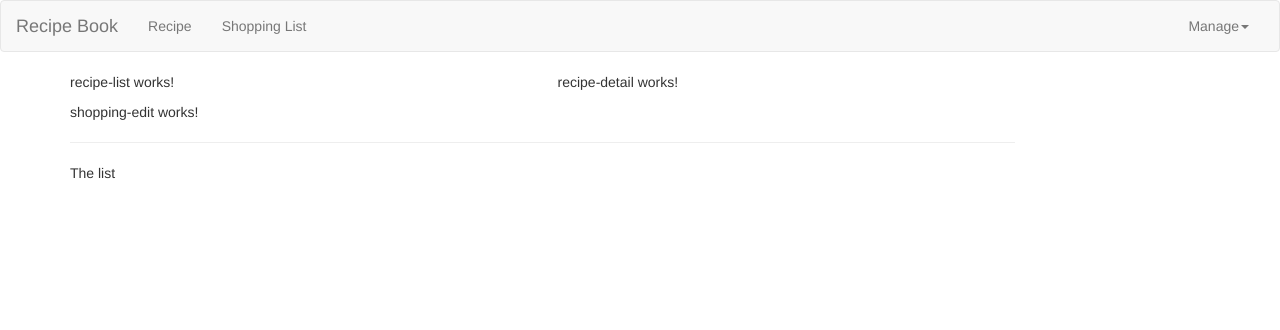
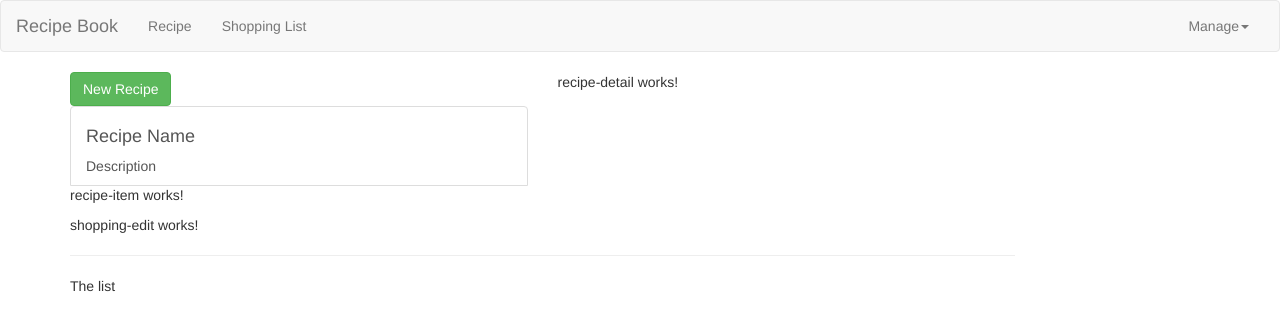
Before and after one commit to brandonwz815/ng9-complete-guide, an Angular app: page / in a window 1280 px wide. Shown: the top 330 px of the page. Built offline with nearby package versions, Linux system fonts and the light colour scheme.

Commit message:
52. Adding Content to the Recipes

```diff
--- a/src/app/recipes/recipe-list/recipe-list.component.html
+++ b/src/app/recipes/recipe-list/recipe-list.component.html
@@ -1 +1,14 @@
-<p>recipe-list works!</p>
+<div class="row">
+    <div class="col-xs-12"><button class="btn btn-success">New Recipe</button></div>
+</div>
+<div class="row">
+    <div class="col-xs-12">
+        <a href="" class="list-group-item clearfix">
+            <div class="pull-left">
+                <h4 class="glist-grouip-item-heading">Recipe Name</h4>
+                <p class="list-group-item-text">Description</p>
+            </div><span class="pull-right"><img src="" alt="" class="img-responsive" style="max-height:50px;"></span>
+        </a>
+        <app-recipe-item></app-recipe-item>
+    </div>
+</div>
--- a/src/app/recipes/recipe-list/recipe-list.component.ts
+++ b/src/app/recipes/recipe-list/recipe-list.component.ts
@@ -1,4 +1,5 @@
 import { Component, OnInit } from '@angular/core';
+import { Recipe } from '../recipe.model';
 
 @Component({
   selector: 'app-recipe-list',
@@ -7,6 +8,10 @@ import { Component, OnInit } from '@angular/core';
 })
 export class RecipeListComponent implements OnInit {
 
+  recipes: Recipe[] = [
+    new Recipe('A Test Recipe', 'This is simply a test', 'https://tse1.mm.bing.net/th?id=OIP.ofMnTpwMxKoVWALjgJrhhAHaHa&pid=Api&P=0&w=300&h=300')
+  ];
+
   constructor() { }
 
   ngOnInit() {
```
